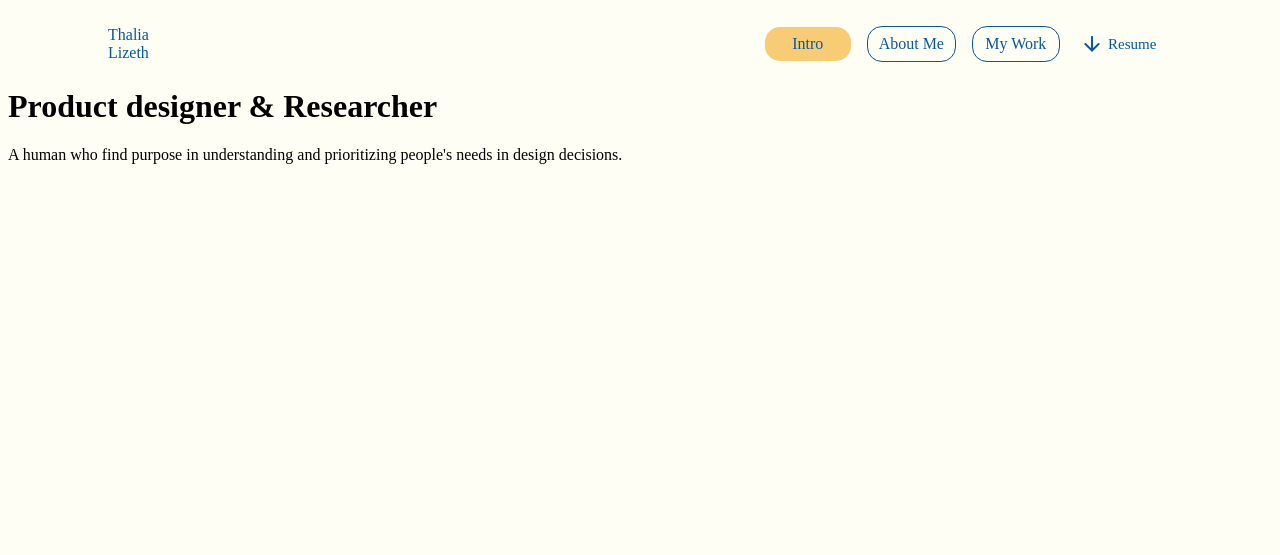
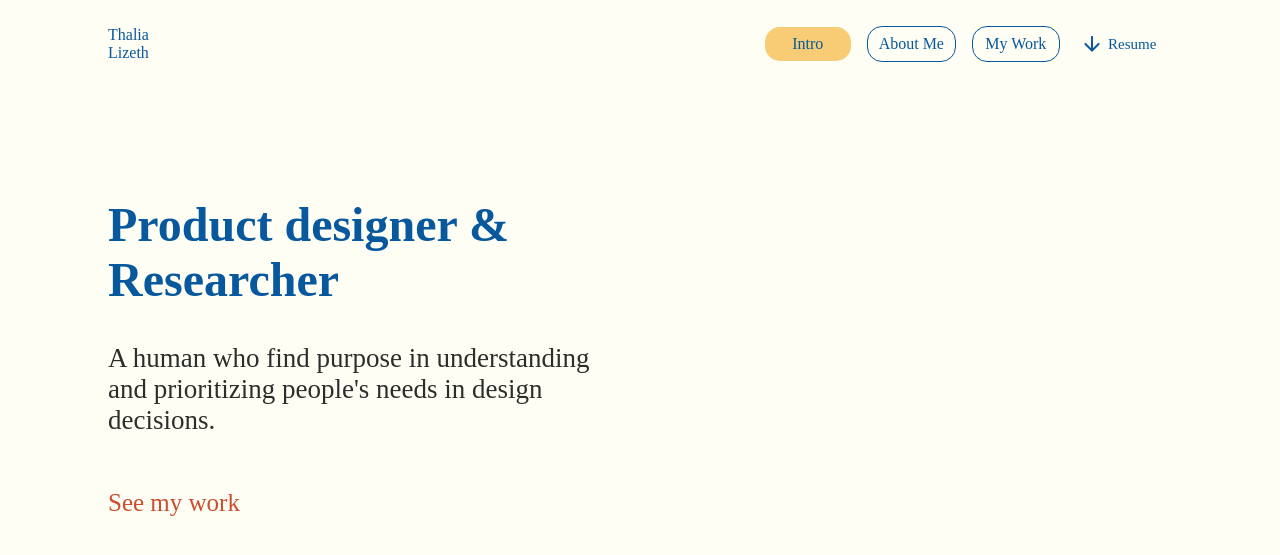
Before and after one commit to thalizeth/thalizeth.github.io, a Jekyll site: the page built from index.html, in a window 1280 px wide. Shown: the top 555 px of the page. Built offline with Jekyll 4.4.1, drawn with Linux system fonts in a browser that asks for light colours.

Commit message:
Feat[index]: Create Index page

```diff
--- a/_layouts/default.html
+++ b/_layouts/default.html
@@ -4,9 +4,6 @@
     <meta charset="utf-8">
     <title>{{ page.title }}</title>
     <link rel="stylesheet" href="/assets/css/styles.css">
-    <style>
-      {% if page.style %} {% include css/{{ page.style }}.css %} {% endif %}
-    </style>
   </head>
   <body>
     {% include navigation.html %}
--- /dev/null
+++ b/_sass/index.scss
@@ -0,0 +1,29 @@
+.index {
+  margin-left: 100px;
+
+  .index--content-title {
+    color: var(--venice-blue);
+    font-size: 48px;
+    width: 642px;
+    height: 122px;
+    margin-top: 135px;
+    margin-bottom: 0px;
+  }
+
+  .index--content-description {
+    color: var(--mine-shaft);
+    font-size: 27px;
+    width: 503px;
+    height: 114px;
+    margin-top: 24px;
+    margin-bottom: 0px;
+  }
+
+  .index--see-my-work {
+    color: var(--tuscany);
+    font-size: 25px;
+    width: 182px;
+    height: 34px;
+    margin-top: 32px;
+  }
+}
--- a/_sass/main.scss
+++ b/_sass/main.scss
@@ -1,7 +1,9 @@
 :root {
   --black-white: #FFFEF4;
+  --mine-shaft: #2D2D2D;
+  --rajah: #F7CC75;
+  --tuscany: #CA4E2F;
   --venice-blue: #07589D;
-  --rajah: #F7CC75;
 }
 
 body {
--- a/assets/css/styles.scss
+++ b/assets/css/styles.scss
@@ -2,3 +2,4 @@
 ---
 @import "main";
 @import "navigation";
+@import "index";
--- a/index.html
+++ b/index.html
@@ -1,12 +1,15 @@
 ---
 layout: default
 title: Home
+content_title: Product designer & Researcher
+content_description: A human who find purpose in understanding and prioritizing people's
+    needs in design decisions.
+see_my_work: See my work
 ---
-<div>
-  <h1>Product designer & Researcher</h1>
+<div class="index">
+  <h1 class="index--content-title">{{ page.content_title }}</h1>
 
-  <p>
-    A human who find purpose in understanding and prioritizing people's
-    needs in design decisions.
-  </p>
+  <p class="index--content-description">{{ page.content_description }}</p>
+
+  <p class="index--see-my-work">{{ page.see_my_work }}</p>
 </div>
```
Also changed, not shown: _data/navigation.yml (line endings or trailing spaces).
